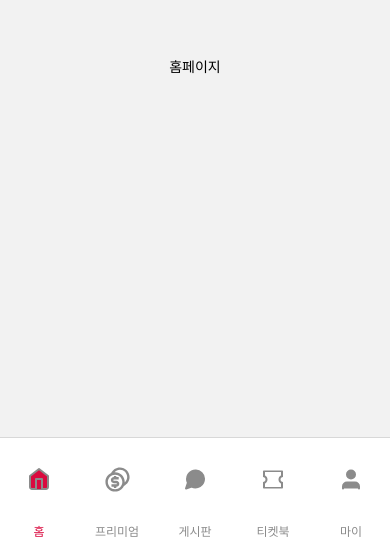
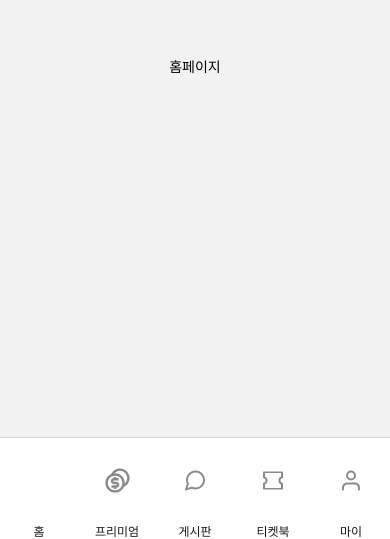
Before and after one commit to TEAM-Encore/FRONTEND, a React Native app: screen / in a window 390 px wide. Shown: the part 305-844 px from the top of the page. Built offline with nearby package versions, Linux system fonts and the light colour scheme.

Commit message:
design: 하단바 아이콘 변경

```diff
--- a/src/components/navigation/Tabs.tsx
+++ b/src/components/navigation/Tabs.tsx
@@ -3,7 +3,7 @@ import {createBottomTabNavigator} from '@react-navigation/bottom-tabs';
 
 import HomePage from '@/pages/HomePage';
 import PremiumPage from '@/pages/PremiumPage';
-import DashboardPage from '@/pages/DashboardPage';
+import DashboardPage from '@/pages/dashboard/DashboardPage';
 import TicketBookPage from '@/pages/TicketBookPage';
 import MyPage from '@/pages/MyPage';
 
@@ -15,11 +15,36 @@ export default function Tabs() {
   const Tab = createBottomTabNavigator();
 
   const tabList = [
-    {name: '홈', content: HomePage, icon: TabSvg.HomeIcon},
-    {name: '프리미엄', content: PremiumPage, icon: TabSvg.PremiumIcon},
-    {name: '게시판', content: DashboardPage, icon: TabSvg.DashboardIcon},
-    {name: '티켓북', content: TicketBookPage, icon: TabSvg.TicketBookIcon},
-    {name: '마이', content: MyPage, icon: TabSvg.MyPageIcon},
+    {
+      name: '홈',
+      content: HomePage,
+      icon: TabSvg.HomeIcon,
+      tabIcon: TabSvg.tabHomeIcon,
+    },
+    {
+      name: '프리미엄',
+      content: PremiumPage,
+      icon: TabSvg.PremiumIcon,
+      tabIcon: TabSvg.tabPremiumIcon,
+    },
+    {
+      name: '게시판',
+      content: DashboardPage,
+      icon: TabSvg.DashboardIcon,
+      tabIcon: TabSvg.tabDashboardIcon,
+    },
+    {
+      name: '티켓북',
+      content: TicketBookPage,
+      icon: TabSvg.TicketBookIcon,
+      tabIcon: TabSvg.tabTicketBookIcon,
+    },
+    {
+      name: '마이',
+      content: MyPage,
+      icon: TabSvg.MyPageIcon,
+      tabIcon: TabSvg.tabMyPageIcon,
+    },
   ];
 
   return (
@@ -31,21 +56,22 @@ export default function Tabs() {
           tabBarStyle: {
             height: 102,
           },
-          tabBarActiveTintColor: Colors.primary_02,
-          tabBarInactiveTintColor: Colors.gray_07,
+          tabBarActiveTintColor: Colors.gray_12,
+          tabBarInactiveTintColor: Colors.gray_12,
           tabBarLabelStyle: {
-            marginTop: 2,
             fontSize: 12,
           },
         }}>
-        {tabList.map(item => (
+        {tabList.map((item, index) => (
           <Tab.Screen
             key={item.name}
             name={item.name}
             component={item.content}
             options={{
               title: item.name,
-              tabBarIcon: ({color}) => <SvgXml xml={item.icon} fill={color} />,
+              tabBarIcon: ({focused}) => (
+                <SvgXml xml={focused ? item.tabIcon : item.icon} />
+              ),
             }}
           />
         ))}
```
